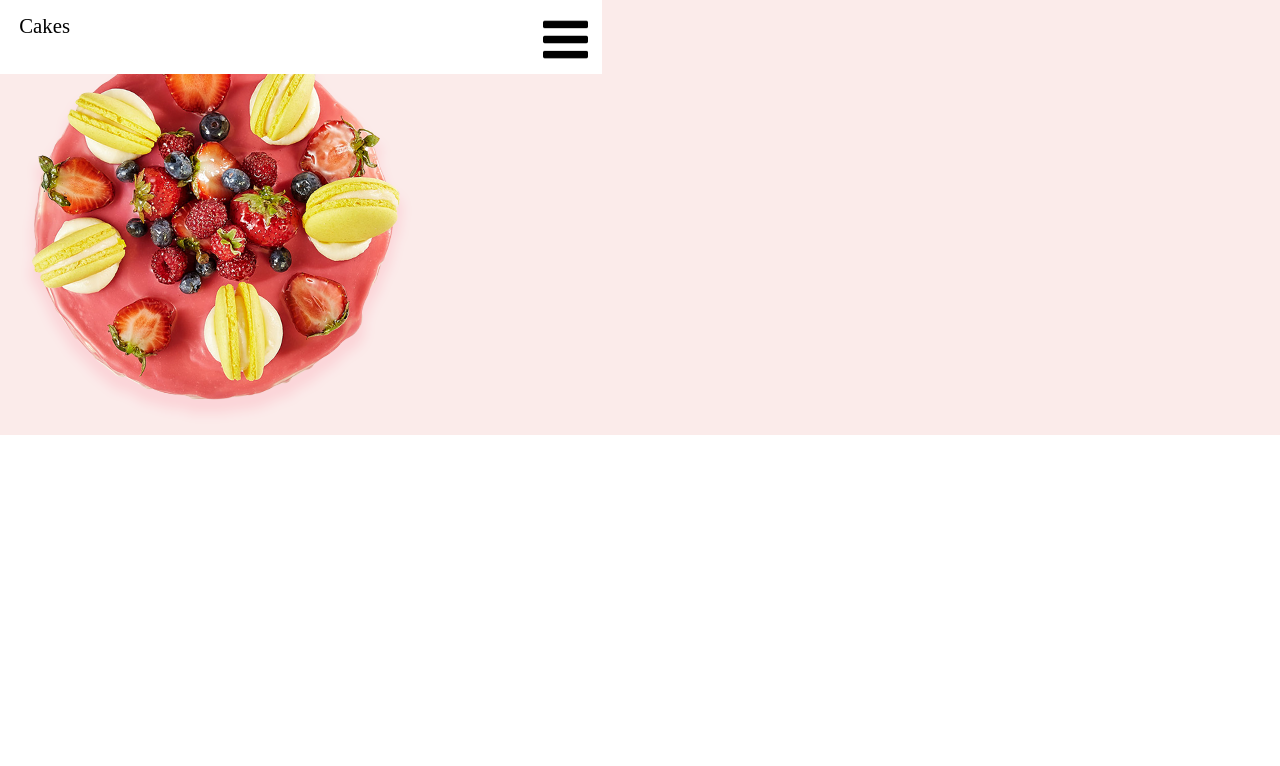
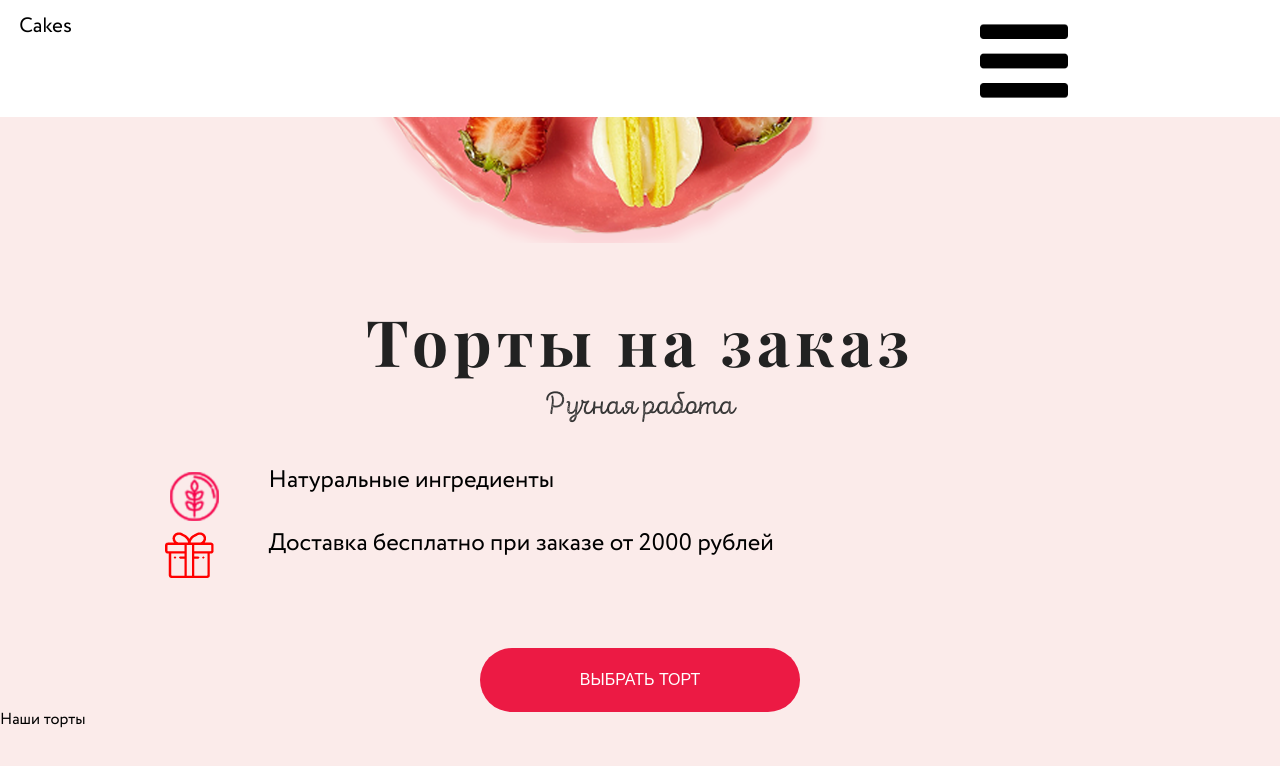
Before and after one commit to Marchenkos/Task_1_itechart, a plain HTML site: page index.html in a window 1280 px wide. Drawn offline with Linux system fonts and the light colour scheme.

Commit message:
header/under-header

```diff
--- /dev/null
+++ b/css/button-changecake.css
@@ -0,0 +1,15 @@
+.main_cake__button-changecake{
+
+text-align: center;
+margin-top: 4em;
+}
+
+.main_cake__button-changecake button{
+    border: none;
+    background: #ec1a44;
+    color: white;
+    font-size: 1em;
+    height: 4em;
+    width: 20em;
+    border-radius: 50px;
+}
--- /dev/null
+++ b/css/fonts.css
@@ -0,0 +1,13 @@
+@font-face {
+    font-family: PlayfairDisplay-Bold; /* Имя шрифта */
+    src: url(fonts/PlayfairDisplay-Bold.otf);/* Путь к файлу со шрифтом */
+   }
+
+@font-face {
+    font-family: Intro Script; /* Имя шрифта */
+    src: url(fonts/16216.otf);
+   }
+ @font-face {
+    font-family: Circe-Regular; /* Имя шрифта */
+    src: url(fonts/Circe-Regular.ttf);
+   }
--- /dev/null
+++ b/css/header-container.css
@@ -0,0 +1,6 @@
+.header-container{
+    background: white;
+    padding: 1em 0.5em 0.5em 1.2em;
+    display: flex;
+    flex-wrap: wrap;
+}
--- a/css/index.css
+++ b/css/index.css
@@ -1,53 +1,6 @@
-.header{
-background: white;
-    padding: 1em 0.5em 0.5em 1.2em;
-    position: fixed;
 
-}
-.navig_menu{
-    display:block;
-    max-width: 50%;
-    position: relative;
-    float: right;
-    font-size: 1em;
-    text-align: right;
 
-}
 
-.icon__button-menu{
-    border: none;
-    background: white;
-    max-width: 20%;
-}
-
-.icon__button-menu img{
-    max-width: 100%;
-    height: auto;
-}
-
-li{
-    border-bottom: 1px solid #DADADA;
-}
-.menu {
-    display: none;
-   background:white;
-
-}
-.menu a {
-    padding: 20px;
-    text-decoration: none;
-    cursor: pointer;
-    color:grey;
-    display: block;
-}
-.navig_menu:hover .menu {
-    display: block;
-}
-
-.logo{
-    display: inline-block;
-   font-size: 1.3em;
-}
 
 .smth_under_menu{
     display: block;
--- /dev/null
+++ b/css/logo-container.css
@@ -0,0 +1,9 @@
+.logo-container{
+    display: flex;
+    direction: row;
+}
+
+.logo{
+    display: block;
+   font-size: 1.3em;
+}
--- /dev/null
+++ b/css/navigation-container.css
@@ -0,0 +1,45 @@
+.navigation-container{
+    width: 80%;
+}
+.navigation-container__menu-box{
+    display:block;
+    font-size: 1em;
+    text-align: center;
+
+}
+
+li{
+    border-bottom: 1px solid #DADADA;
+}
+.menu {
+display: none;
+   background:white;
+   margin: 1em;
+
+}
+.menu a {
+    padding: 20px;
+    text-decoration: none;
+    cursor: pointer;
+    color:grey;
+    display: block;
+}
+.navigation-container__menu-box:hover .menu {
+    display: block;
+}
+
+.navigation-container__icon{
+    width: 10%;
+    margin-left: auto;
+}
+.navigation-container__icon__button-menu{
+    border: none;
+    background: white;
+
+
+}
+
+.navigation-container__icon__button-menu img{
+    max-width: 100%;
+    height: auto;
+}
--- /dev/null
+++ b/css/under-header-container.css
@@ -0,0 +1,62 @@
+body{
+    background:#fbebea;
+    font-family: Circe-Regular;
+}
+
+.under-header-container{
+    height: auto;
+
+
+}
+
+.main_cake{
+
+    background-image: url(img/cake_main3.png);
+    background-repeat: no-repeat;
+    background-position: right 55% bottom 210px;
+
+}
+
+.main_cake_text{
+
+    padding-top: 12em;
+    padding-bottom: 2em;
+    text-align: center;
+}
+.main_cake_text__title{
+    font-family: PlayfairDisplay-Bold;
+    letter-spacing: 5px;
+font-size:4em;
+font-weight: bold;
+color:#222222;
+width: 65%;
+margin: auto;
+text-align: center;
+}
+.main_cake_text__signature{
+    font-family: Intro Script;
+    margin-top: 0.5em;
+    font-size: 2em;
+    color: #313131;
+}
+.list{
+    margin-top: 1em;
+}
+table{
+
+    font-size: 1.5em;
+    width: 75%;
+
+    margin: auto;
+}
+table td{
+    vertical-align: top;
+    padding-left:0.2em;
+
+
+}
+
+table tr:first-child{
+    width: 10px;
+    padding: 0.5em;
+}
--- /dev/null
+++ b/exz.css
@@ -0,0 +1,4 @@
+.menu{
+    display: flex;
+    flex-wrap: wrap;
+}
--- a/index.html
+++ b/index.html
@@ -6,20 +6,33 @@
         <meta charset="utf-8">
 
         <link rel="stylesheet" type="text/css" href="css/reset.css" />
+        <link rel="stylesheet" type="text/css" href="css/fonts.css" />
         <link rel="stylesheet" type="text/css" href="css/index.css" />
+        <link rel="stylesheet" type="text/css" href="css/header-container.css" />
+        <link rel="stylesheet" type="text/css" href="css/logo-container.css" />
+        <link rel="stylesheet" type="text/css" href="css/navigation-container.css" />
+        <link rel="stylesheet" type="text/css" href="css/under-header-container.css" />
+           <link rel="stylesheet" type="text/css" href="css/under-header-container.css" />
+           <link rel="stylesheet" type="text/css" href="css/button-changecake.css" />
 
     </head>
     <body>
-<header class="header">
+<header class="header-container">
+
+    <div class="logo-container">
         <div class="logo">
              <p>Cakes</p>
         </div>
 
-    <div class="navig_menu">
-            <div class="icon">
-                    <button class="icon__button-menu"><img src="css/img/menu.png"></button>
     </div>
-        <nav></nav>
+
+    <div class="navigation-container">
+        <nav class="navigation-container__menu-box">
+            <div class="navigation-container__icon">
+                <button class="navigation-container__icon__button-menu"><img src="css/img/menu.png">
+                </button>
+            </div>
+
                     <ul class="menu">
                         <li><a href="#">Наши торты</a></li>
                         <li><a href="#">Индивидуальный заказ</a></li>
@@ -31,13 +44,37 @@
 
         </nav>
     </div>
-    <div class="phone">
-        <span class="phone__number"></span>
+    <div class="phone-container">
+       <div class="phone_number">
+       </div>
     </div>
 </header>
-<div class="smth_under_menu">
+<div class="under-header-container">
     <div class="main_cake">
-        <img src="css/img/cake_main2.png">
+            <div class="main_cake_text">
+                    <div class="main_cake_text__title">Торты на заказ</div>
+                    <div class="main_cake_text__signature">Ручная работа</div>
+                </div>
+    </div>
+    <div class="list">
+            <table >
+                    <tr >
+                        <td><img src="css/img/icon1.png"></td>
+                        <td >Натуральные ингредиенты</td>
+                    </tr>
+                    <tr>
+                            <td><img src="css/img/icon2.png"></td>
+                            <td >Доставка бесплатно при заказе от 2000 рублей</td>
+                    </tr>
+                    </table>
+    </div>
+    <div class="main_cake__button-changecake">
+        <button>ВЫБРАТЬ ТОРТ</button>
+    </div>
+</div>
+<div class="main">
+    <div class="toitle">
+        <h1>Наши торты</h1>
     </div>
 </div>
     </body>
```
Also changed, not shown: exz.html (added, +44 -0 lines), css/fonts/16216.otf (added), css/fonts/Circe-Regular.ttf (added), css/fonts/PlayfairDisplay-Bold.otf (added), css/img/cake_main3.png (added), css/img/icon1.png (added), css/img/icon2.png (added). Lines whose indentation alone changed are shown as unchanged.
